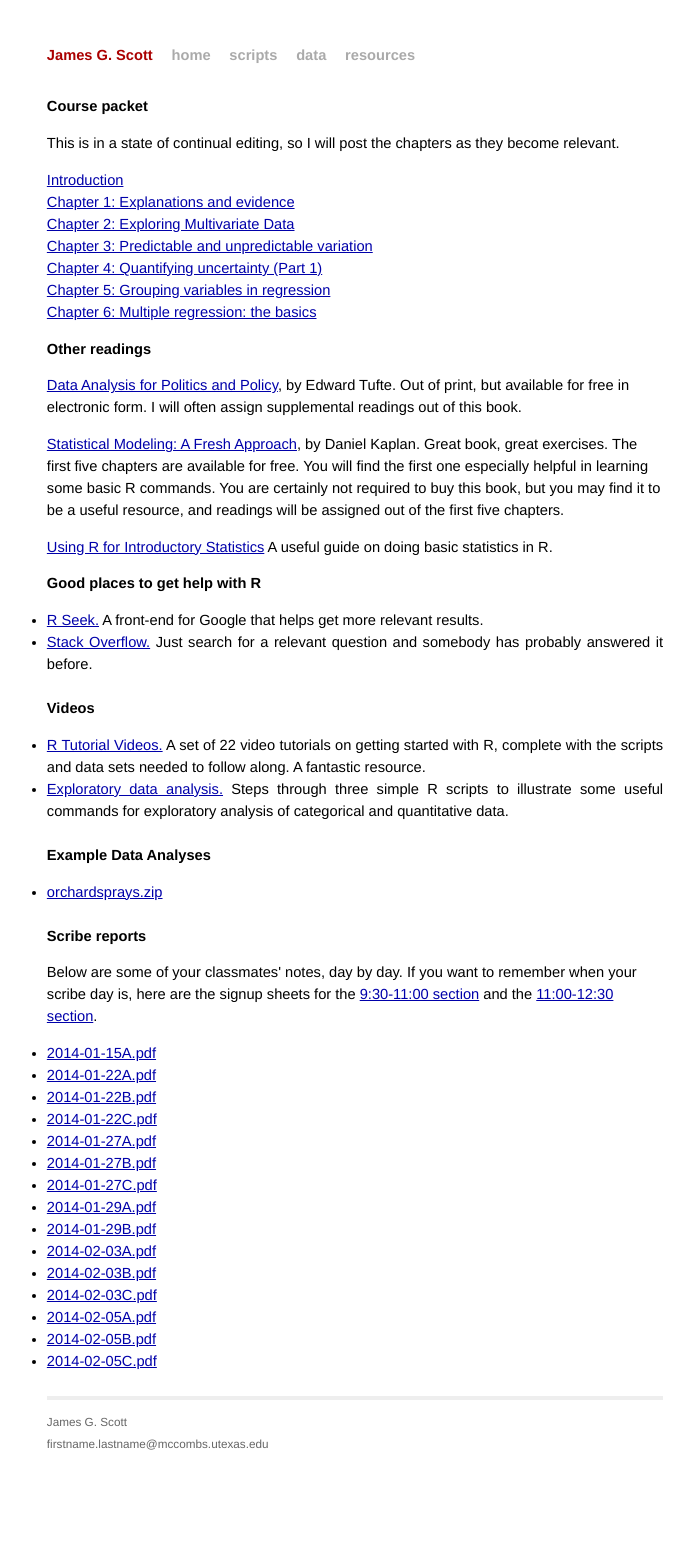
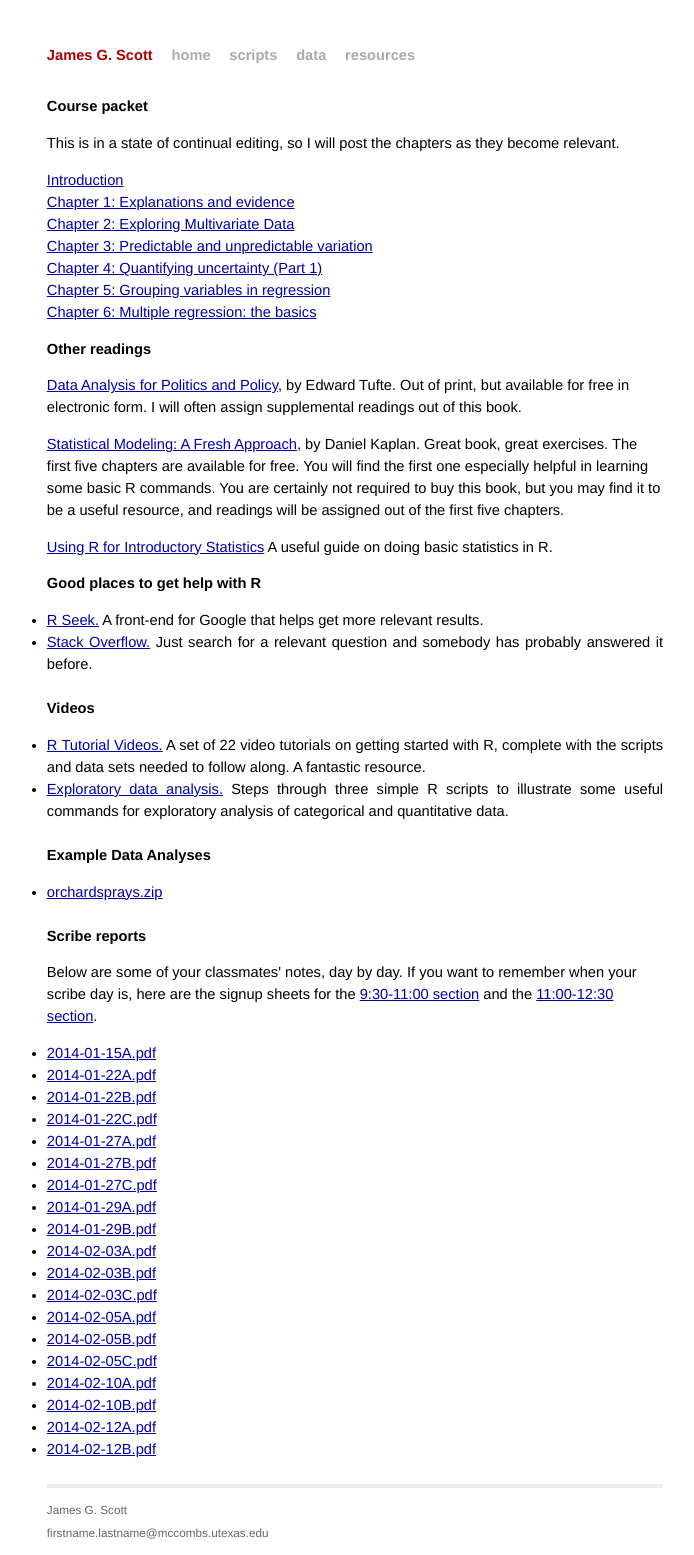
Before and after one commit to MhAmine/STA371, a Jekyll site: the page built from resources.html, in a window 1280 px wide. Shown: the whole page, without its empty margins (285-979 px from the left). Built offline with Jekyll 4.4.1, drawn with Linux system fonts in a browser that asks for light colours; before the commit the page ends 1467 px from its top, so only the background shows below that.

Commit message:
new scribe files

```diff
--- a/_data/scribe.yml
+++ b/_data/scribe.yml
@@ -13,3 +13,7 @@
 - scribe: 2014-02-05A.pdf
 - scribe: 2014-02-05B.pdf
 - scribe: 2014-02-05C.pdf
+- scribe: 2014-02-10A.pdf
+- scribe: 2014-02-10B.pdf
+- scribe: 2014-02-12A.pdf
+- scribe: 2014-02-12B.pdf
```
Also changed, not shown: 4 other files.
